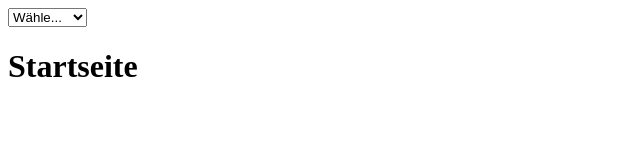
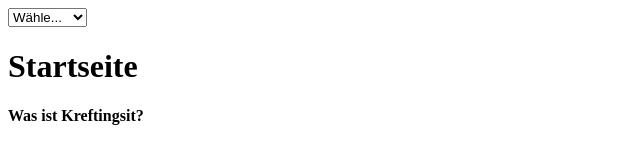
Before and after one commit to kreftingsite/kreftingsite.github.io, a plain HTML site: page index.html in a window 1280 px wide. Shown: the whole page, without its empty margins (0-640 px from the left). Drawn offline with nearby package versions, Linux system fonts and the light colour scheme.

Commit message:
Save index.html.

```diff
--- a/index.html
+++ b/index.html
@@ -20,6 +20,12 @@
         </header>
         <div>
             <h1>Startseite</h1>
+            <div>
+                <b>Was ist Kreftingsit?</b>
+                <div>
+
+                </div>
+            </div>
         </div>
     </body>
 </html>
```
